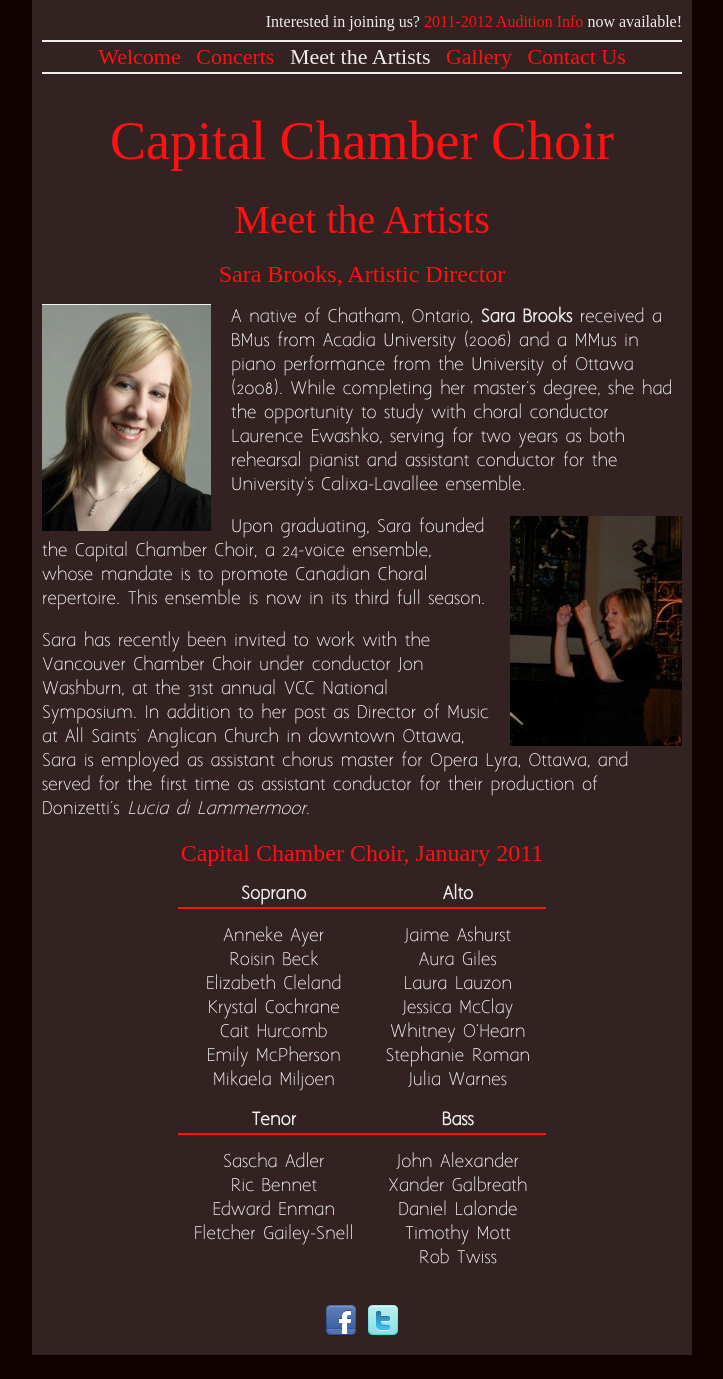
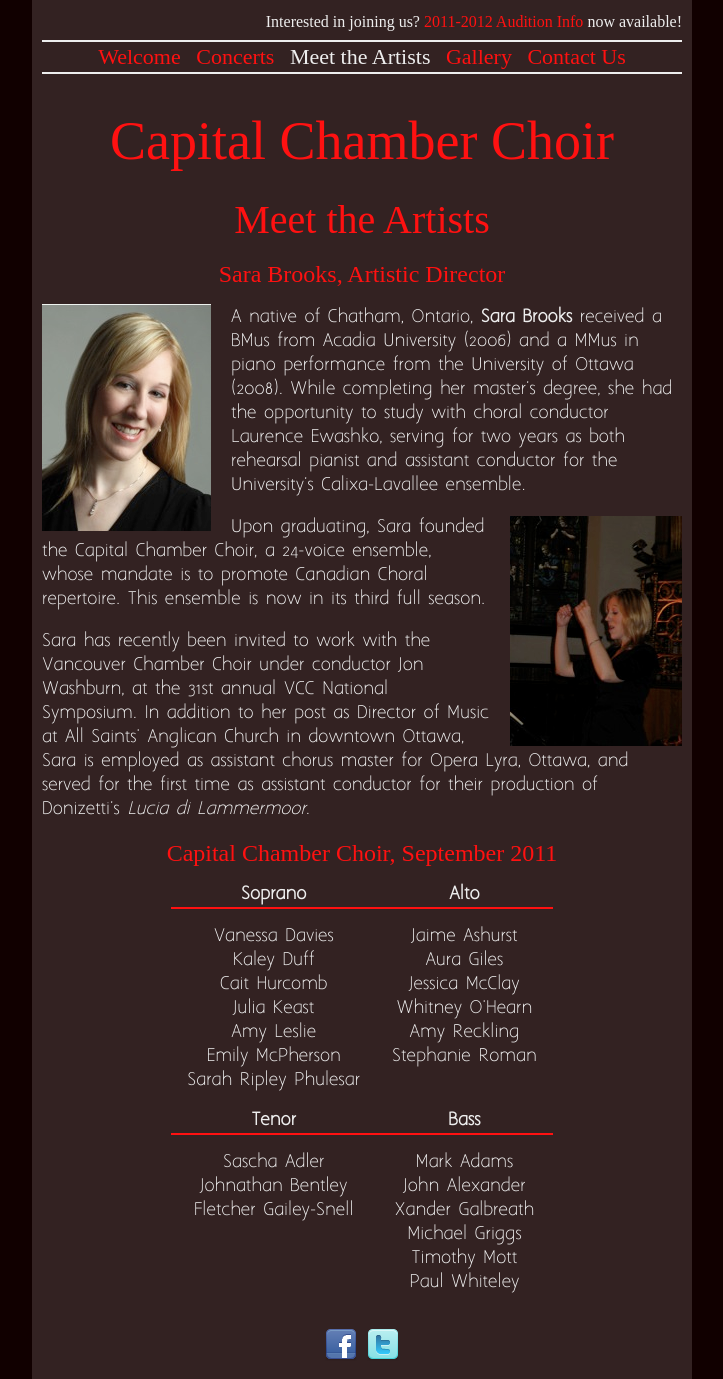
Before and after one commit to ConsonantWave/capitalchamberchoir.ca, a Jekyll site: the page built from artists.html, in a window 1280 px wide. Shown: the whole page, without its empty margins (278-1001 px from the left). Built offline with Jekyll 4.4.1, drawn with Linux system fonts in a browser that asks for light colours; nearby versions of some CDN libraries; some web fonts are replaced; before the commit the page ends 1355 px from its top, so only the background shows below that.

Commit message:
Updated choir roster

```diff
--- a/artists.html
+++ b/artists.html
@@ -12,7 +12,7 @@
 <p>Upon graduating, Sara founded the Capital Chamber Choir, a 24-voice ensemble, whose mandate is to promote Canadian Choral repertoire.  This ensemble is now in its third full season.</p>
 <p>Sara has recently been invited to work with the Vancouver Chamber Choir under conductor Jon Washburn, at the 31st annual VCC National Symposium.  In addition to her post as Director of Music at All Saints' Anglican Church in downtown Ottawa, Sara is employed as assistant chorus master for Opera Lyra, Ottawa, and served for the first time as assistant conductor for their production of Donizetti's <em>Lucia di Lammermoor</em>.</p>
 
-<h3 class="clearboth">Capital Chamber Choir, January 2011</h3>
+<h3 class="clearboth">Capital Chamber Choir, September 2011</h3>
 <table id="chorus">
   <tr>
     <th>Soprano</th>
@@ -20,22 +20,21 @@
   </tr>
   <tr>
     <td>
-      Anneke Ayer<br />
-      Roisin Beck<br />
-      Elizabeth Cleland<br />
-      Krystal Cochrane<br />
+      Vanessa Davies<br />
+      Kaley Duff<br />
       Cait Hurcomb<br />
+      Julia Keast<br />
+      Amy Leslie<br />
       Emily McPherson<br />
-      Mikaela Miljoen
+      Sarah Ripley Phulesar
     </td>
     <td>
       Jaime Ashurst<br />
       Aura Giles<br />
-      Laura Lauzon<br />
       Jessica McClay<br />
       Whitney O'Hearn<br />
-      Stephanie Roman<br />
-      Julia Warnes
+      Amy Reckling<br />
+      Stephanie Roman
     </td>
   </tr>
   <tr>
@@ -45,16 +44,16 @@
   <tr>
     <td>
       Sascha Adler<br />
-      Ric Bennet<br />
-      Edward Enman<br />
+      Johnathan Bentley<br />
       Fletcher Gailey-Snell
     </td>
     <td>
+      Mark Adams<br />
       John Alexander<br />
       Xander Galbreath<br />
-      Daniel Lalonde<br />
+      Michael Griggs<br />
       Timothy Mott<br />
-      Rob Twiss
+      Paul Whiteley
     </td>
   </tr>
 </table>
```
